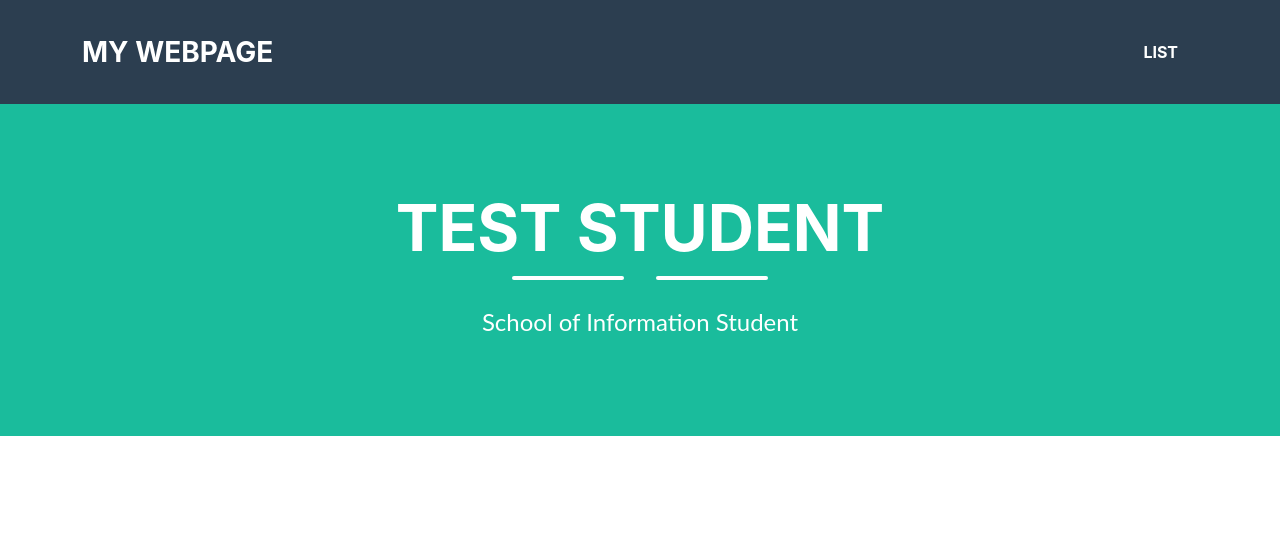
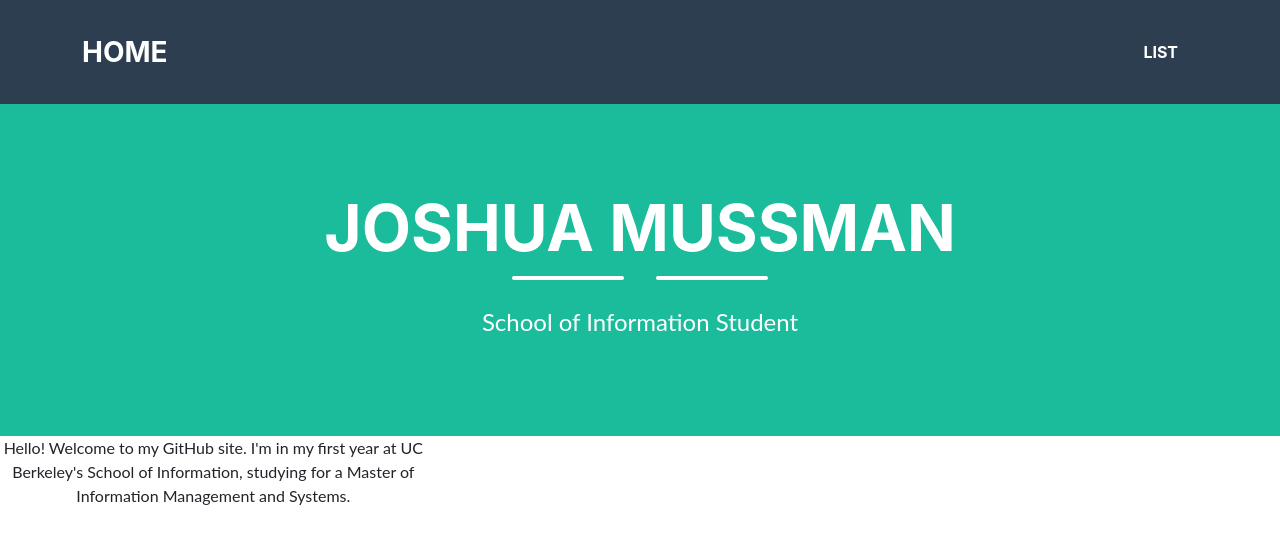
Before and after one commit to joshuamussman/joshuamussman.github.io, a plain HTML site: page index.html in a window 1280 px wide. Drawn offline with Linux system fonts and the light colour scheme.

Commit message:
Update index.html
index update

```diff
--- a/index.html
+++ b/index.html
@@ -3,7 +3,7 @@
     <header>
         <link rel="stylesheet" href="style.css">
         <link rel="stylesheet" href="table_style.css">
-        <title>My Webpage Title</title>
+        <title>Joshua Mussman's GitHub</title>
     </header>
     <body>
         <!---Navigation--->
@@ -11,7 +11,7 @@
         <nav class="navbar navbar-expand-lg bg-secondary text-uppercase fixed-top" id="mainNav">
             <div class="container">
                 <!--This code defines the "My Webpage" link in the top left corner of the navigation pane-->
-                <a class="navbar-brand" href="./index.html">My Webpage</a>
+                <a class="navbar-brand" href="./index.html">Home</a>
                 <!--This code defines the "List" link in the top right corner of the navigation pane-->
                 <ul class="navbar-nav ms-auto">
                     <li class="nav-item mx-0 mx-lg-1"><a class="nav-link py-3 px-0 px-lg-3 rounded" href="./list.html">List</a></li>
@@ -23,7 +23,7 @@
             <div class="container d-flex align-items-center flex-column">
 
                 <!-- This code is for the student name-->
-                <h1 class="masthead-heading text-uppercase mb-0">Test Student</h1>
+                <h1 class="masthead-heading text-uppercase mb-0">Joshua Mussman</h1>
                 <!--This code creates the two lines separating the student name from the subtitle-->
                 <div class="divider-custom divider-light">
                     <div class="divider-custom-line"></div>
@@ -37,7 +37,7 @@
 
             <div class="col-md-6 col-lg-4 mb-5">
                 <!-- put your bio paragraph here; remember to use the correct html tags -->
-
+                <p>Hello! Welcome to my GitHub site. I'm in my first year at UC Berkeley's School of Information, studying for a Master of Information Management and Systems.</p>
             </div>
         </section>
     </body>
```
